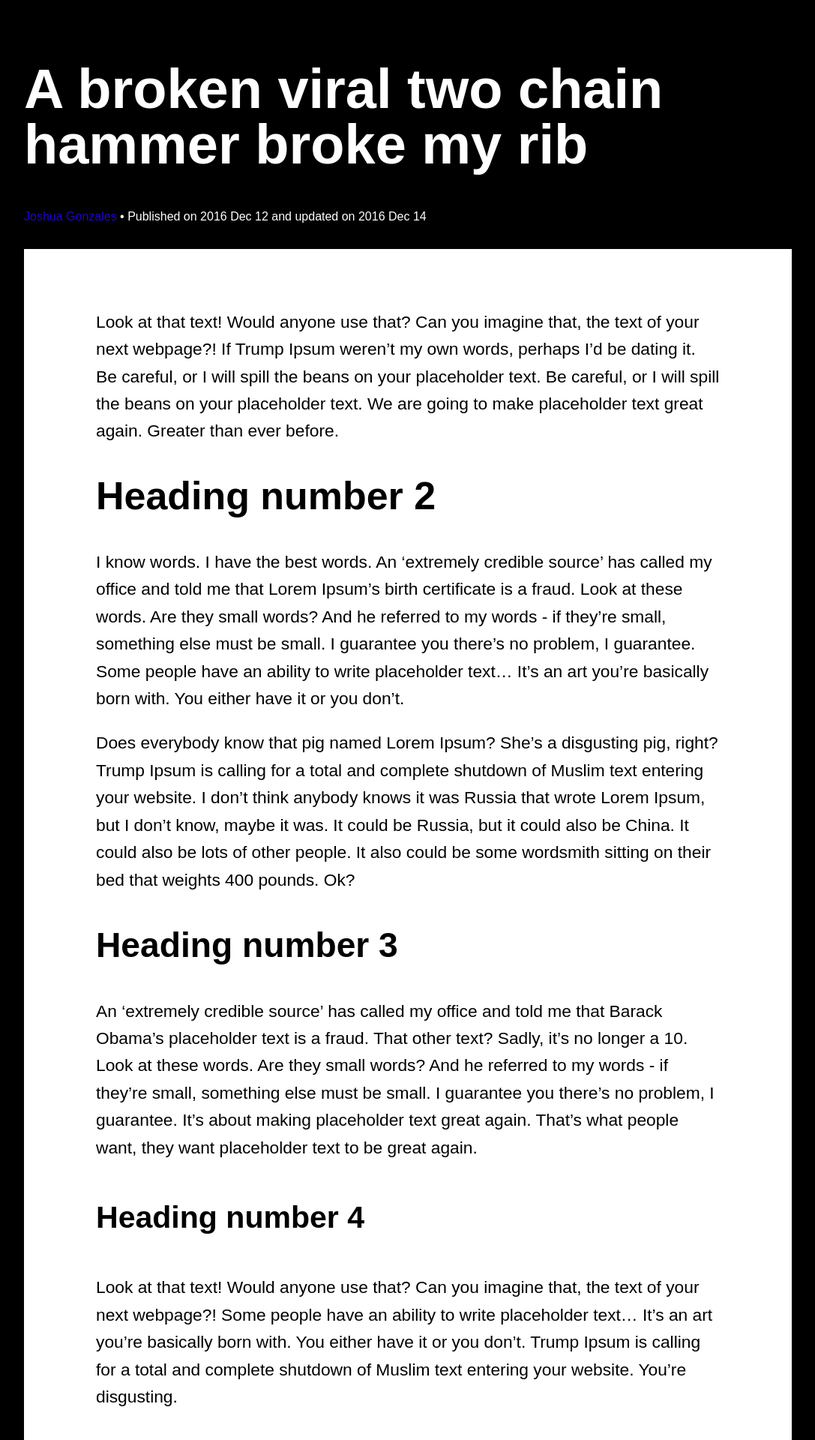
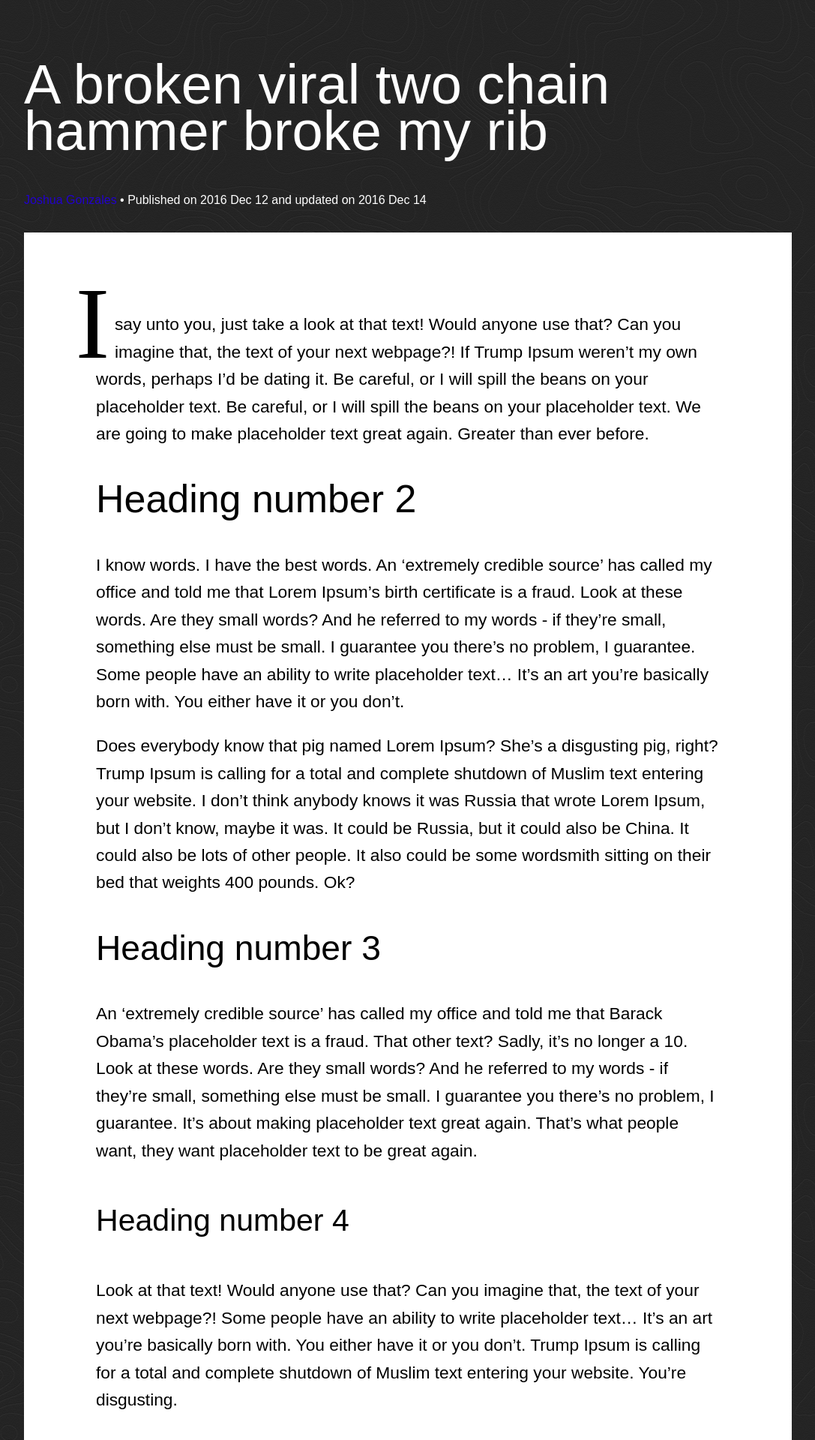
Before and after one commit to joshuadotbio/joshua.bio, a Jekyll site: the page built from _posts/2016-12-12-broken-viral-two-chain.md, in a window 1280 px wide. Shown: the top 1920 px of the page at 75% size, without its empty margins (96-1183 px from the left). Built offline with Jekyll 4.4.1, drawn with Linux system fonts in a browser that asks for light colours.

Commit message:
dropcaps and styling

```diff
--- a/_posts/2016-12-12-broken-viral-two-chain.md
+++ b/_posts/2016-12-12-broken-viral-two-chain.md
@@ -8,7 +8,7 @@
 facebook_image:
 ---
 
-Look at that text! Would anyone use that? Can you imagine that, the text of your next webpage?! If Trump Ipsum weren’t my own words, perhaps I’d be dating it. Be careful, or I will spill the beans on your placeholder text. Be careful, or I will spill the beans on your placeholder text. We are going to make placeholder text great again. Greater than ever before.
+I say unto you, just take a look at that text! Would anyone use that? Can you imagine that, the text of your next webpage?! If Trump Ipsum weren’t my own words, perhaps I’d be dating it. Be careful, or I will spill the beans on your placeholder text. Be careful, or I will spill the beans on your placeholder text. We are going to make placeholder text great again. Greater than ever before.
 
 ## Heading number 2
 
--- a/_sass/_colors.scss
+++ b/_sass/_colors.scss
@@ -1,5 +1,4 @@
 body {
-  background: black;
   line-height: 1.3;
 }
 
--- a/_sass/_staging.scss
+++ b/_sass/_staging.scss
@@ -1,5 +1,9 @@
 * {
   box-sizing: border-box;
+}
+
+body {
+  background: url('/assets/patterns/cartographer.png') repeat;
 }
 
 .post__header {
--- a/_sass/_typography.scss
+++ b/_sass/_typography.scss
@@ -1,3 +1,30 @@
+
+
+body {
+  font-family: "ministry", sans-serif;
+  font-weight: 300;
+}
+
+.dropcap {
+  font-family: "leitura-news", serif;
+  font-weight: 400;
+  margin-left: -0.05em;
+  margin-right: 0.05em;
+
+  @include breakpoint(bp(iPadAir_l)) {
+    margin-left: -0.2em;
+  }
+}
+
+h1, h2, h3, h4, h5, h6 {
+  font-family: "ministry", sans-serif;
+  font-weight: 500;
+}
+
+a {
+  text-decoration: none;
+}
+
 $ms-base: 1em;
 $ms-ratio: 1.125;
 $ms-fluid: true;
@@ -5,8 +32,6 @@
 $typi: (
   null: 16px
 );
-
-// $breakpoints defined in _layout.scss
 
 $p-map: (
   null: (ms(0), 1.5),
@@ -16,8 +41,8 @@
 
 $h1-map: (
   null: (ms(6), 1),
-  iPhone5_l: ms(8),
-  iPadAir_l: ms(13)
+  iPhone5_l: (ms(8), 1),
+  iPadAir_l: (ms(13), 0.85)
 );
 
 $h2-map: (
@@ -65,16 +90,3 @@
 h6 {@include typi($h6-map);}
 p {@include typi($p-map);}
 small {@include typi($small-map);}
-
-body {
-  font-family: "ministry", sans-serif;
-  font-weight: 300;
-}
-
-a {
-  text-decoration: none;
-}
-
-strong {
-  font-weight: 500;
-}
--- a/assets/app.js
+++ b/assets/app.js
@@ -3,3 +3,11 @@
 
 {% include js/jquery-3.1.1.min.js %}
 {% include js/isotope.pkgd.min.js %}
+{% include js/dropcap.min.js %}
+
+$(function() {
+  $('.post__body p').first().html(function (i, html) {
+    return html.replace(/^[^a-zA-Z]*([a-zA-Z])/g, '<span class="dropcap">$1</span>');
+  });
+  window.Dropcap.layout(document.querySelectorAll(".dropcap"), 3, 2);
+});
```
Also changed, not shown: _includes/js/dropcap.min.js (added), assets/patterns/cartographer.png (added), assets/patterns/cartographer_@2X.png (added), assets/patterns/seigaiha.png (added).
